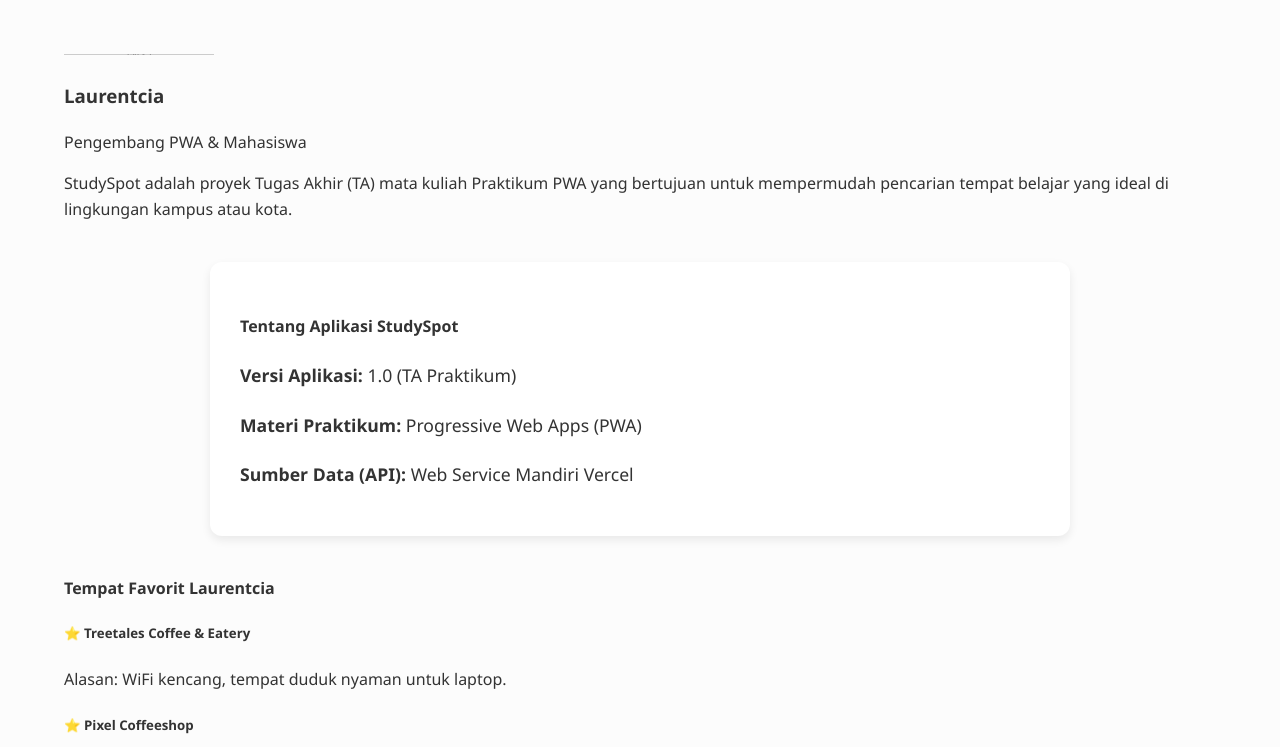
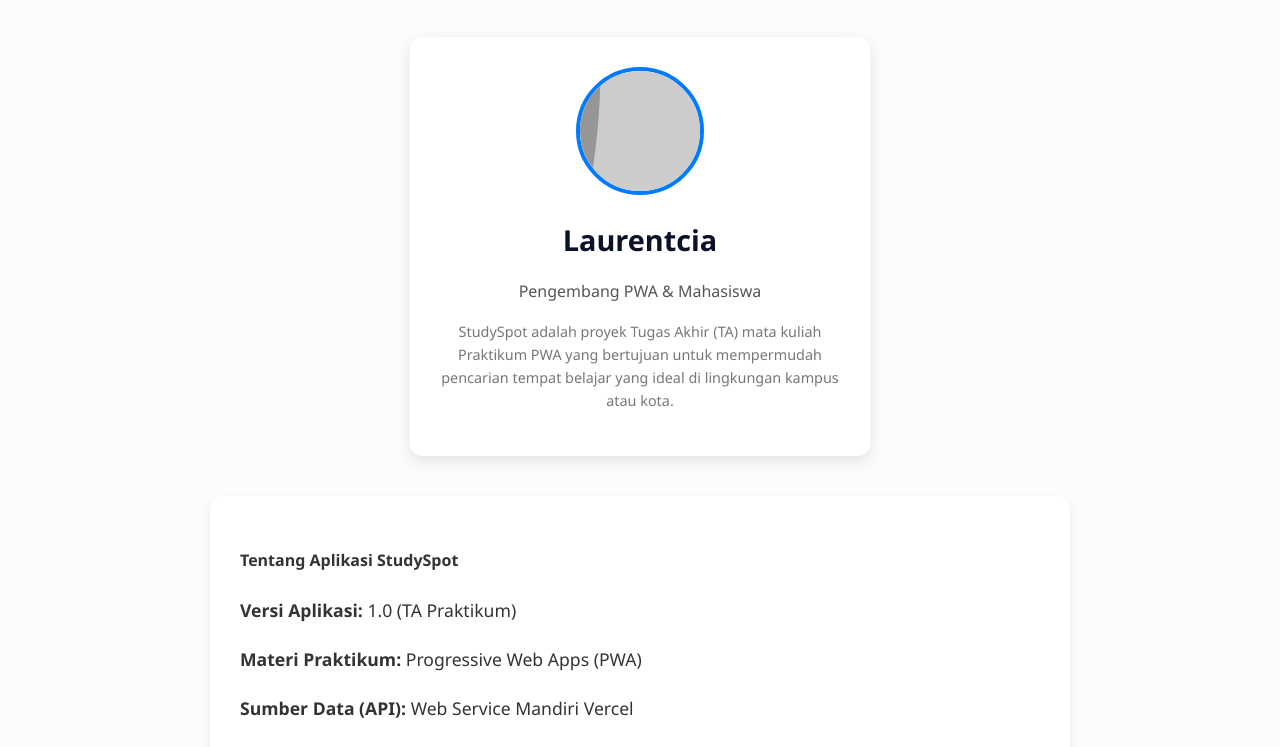
Before and after one commit to Laurentcia/studyspot-pwa-frontend, a plain HTML site: page about.html in a window 1280 px wide. Shown: the part 205-952 px from the top of the page. Drawn offline with Linux system fonts and the light colour scheme; placeholder pictures from the web are drawn by us.

Commit message:
Add styles for profile card and favorites section

```diff
--- a/style.css
+++ b/style.css
@@ -15,7 +15,84 @@
     color: var(--text-dark);
     line-height: 1.6;
 }
+.profile-card {
+    background-color: white;
+    padding: 30px;
+    border-radius: 12px;
+    box-shadow: 0 5px 15px rgba(0, 0, 0, 0.1);
+    max-width: 400px;
+    margin: 40px auto 30px;
+    text-align: center;
+}
 
+.profile-picture {
+    width: 120px;
+    height: 120px;
+    border-radius: 50%; /* Membuat foto berbentuk lingkaran */
+    object-fit: cover;
+    margin-bottom: 15px;
+    border: 4px solid var(--blue-accent);
+}
+
+.profile-card h3 {
+    margin: 0;
+    color: var(--navy-primary);
+    font-size: 1.8em;
+}
+
+.profile-card .role {
+    color: #555;
+    font-weight: 500;
+    margin-bottom: 15px;
+}
+
+.profile-card .bio {
+    font-size: 0.9em;
+    color: #777;
+}
+
+.favorites-section {
+    background-color: var(--bg-light);
+    padding: 20px 5%;
+    margin-top: 20px;
+}
+
+.favorites-section h4 {
+    text-align: center;
+    color: var(--navy-primary);
+    margin-bottom: 25px;
+    font-size: 1.5em;
+    border-bottom: 2px solid #eee;
+    padding-bottom: 10px;
+}
+
+.favorite-list {
+    display: flex;
+    flex-direction: column;
+    gap: 15px;
+    max-width: 800px;
+    margin: 0 auto;
+}
+
+.favorite-item {
+    background-color: white;
+    padding: 15px 20px;
+    border-left: 5px solid #4CAF50; /* Aksen hijau */
+    border-radius: 8px;
+    box-shadow: 0 2px 5px rgba(0, 0, 0, 0.05);
+}
+
+.favorite-item h5 {
+    margin: 0;
+    color: var(--navy-primary);
+    font-size: 1.1em;
+}
+
+.favorite-item p {
+    margin: 5px 0 0;
+    font-size: 0.9em;
+    color: #777;
+}
 /* --- Top Navigation Bar --- */
 .top-nav {
     display: flex;
```
